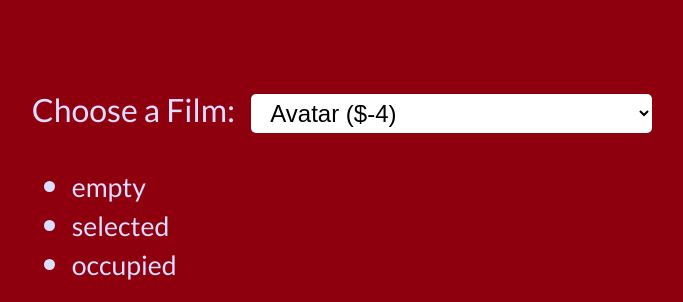
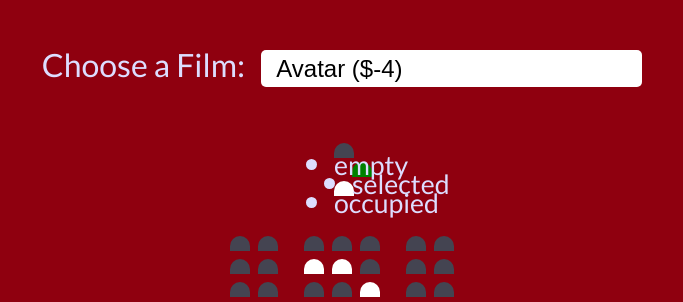
Before and after one commit to WinterCricket/Movvie-Seats, a plain HTML site: page index.html in a window 1280 px wide. Shown: the part 163-465 px from the top of the page, without its empty margins (298-981 px from the left). Drawn offline with Linux system fonts and the light colour scheme.

Commit message:
fix div and install seats

```diff
--- a/index.html
+++ b/index.html
@@ -17,8 +17,9 @@
 			<option value="5">Princess Bride ($5)</option>
 			<option value="10">Expanse: The Movie ($10)</option>
 			<option value="14">Breaking Bad: The Art Film ($14) </option>
-			</select
+		</select>
 	</div>
+
 	<ul class="showcase">
 		<li class="seat">
 			<small>empty</small>
@@ -33,6 +34,8 @@
 	</ul>
 
 	<div class="container">
+		<div class="screen"></div>
+
 		<div class="row">
 			<div class="seat"></div>
 			<div class="seat"></div>
--- a/style.css
+++ b/style.css
@@ -28,5 +28,49 @@ body {
 	border-radius: 5px;
 	font-size: .75em;
 	margin-left: 10px;
+	-moz-appearance: none;
+	-webkit-appearance: none;
 	padding: 5px 15px 5px 15px;
 }
+
+
+.seat {
+	background-color: #444451;
+	height: 15px;
+	width: 20px;
+	margin: 4px;
+	border-top-left-radius: 10px;
+	border-top-right-radius: 10px;
+}
+
+
+.seat.selected{
+	background-color: green;
+}
+
+.seat.occupied{
+	background-color: #fff;
+}
+
+.seat:nth-of-type(2){
+	margin-right: 22px;
+}
+.seat:nth-last-of-type(2){
+	margin-left: 22px;
+}
+
+
+
+.seat:not(.occupied):hover {
+	cursor: pointer;
+	transform: scale(1.5);
+}
+
+.showcase.seat:not(.occupied):hover {
+	cursor: default;
+	transform: scale(1);
+}
+
+.row {
+	display: flex;
+}
```
Lines whose indentation alone changed are shown as unchanged.
